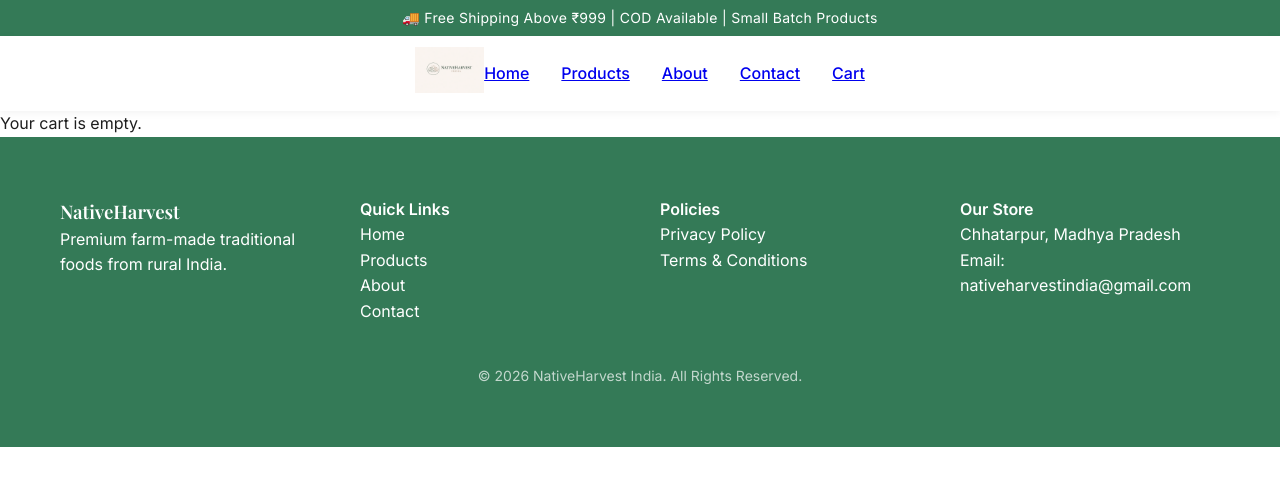
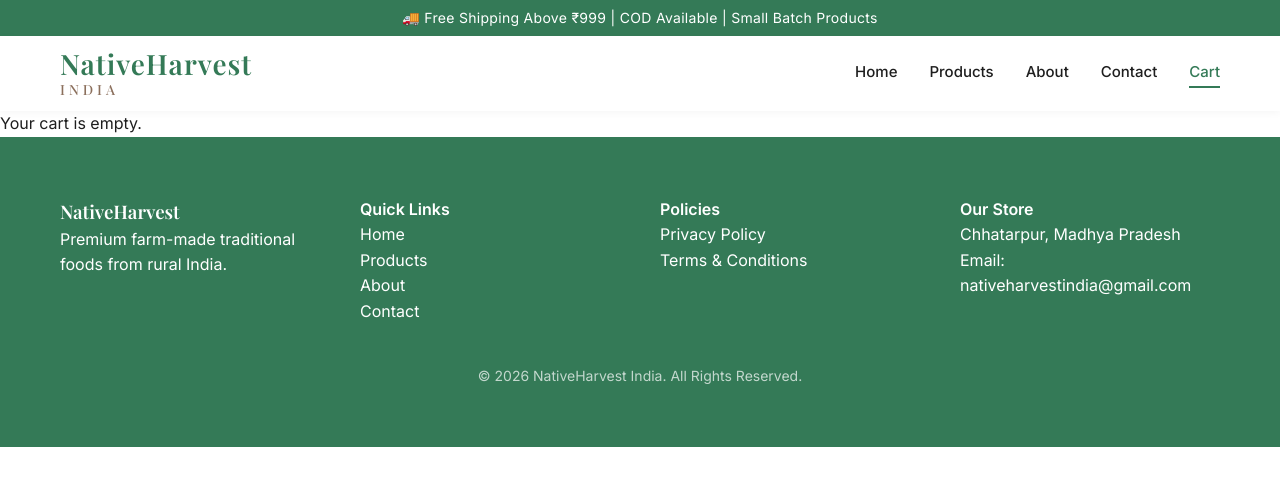
Before and after one commit to samarthr8/nativeharvest-app, a React (Vite) app in the folder frontend/: page /cart in a window 1280 px wide. Shown: the top 486 px of the page. Built offline with nearby package versions, Linux system fonts and the light colour scheme.

Commit message:
Refined Header and Hero section

```diff
--- a/frontend/src/components/layout/Header.jsx
+++ b/frontend/src/components/layout/Header.jsx
@@ -1,37 +1,67 @@
-import { Link } from "react-router-dom";
-import logo from "../../assets/logo-horizontal.png";
-// 👆 Put your horizontal logo inside:
-// src/assets/logo-horizontal.png
+import { Link, useLocation } from "react-router-dom";
 
-const Header = () => {
+export default function Header() {
+  const location = useLocation();
+
+  const navItems = [
+    { name: "Home", path: "/" },
+    { name: "Products", path: "/products" },
+    { name: "About", path: "/about" },
+    { name: "Contact", path: "/contact" },
+    { name: "Cart", path: "/cart" }
+  ];
+
   return (
     <header
       style={{
-        background: "white",
-        boxShadow: "0 2px 8px rgba(0,0,0,0.05)",
         height: "75px",
+        background: "#ffffff",
         display: "flex",
-        alignItems: "center"
+        alignItems: "center",
+        boxShadow: "0 2px 8px rgba(0,0,0,0.04)",
+        position: "sticky",
+        top: 0,
+        zIndex: 1000
       }}
     >
       <div
-        className="container"
         style={{
+          maxWidth: "1200px",
+          margin: "0 auto",
+          padding: "0 20px",
+          width: "100%",
           display: "flex",
-          alignItems: "center",
-          justifyContent: "space-between"
+          justifyContent: "space-between",
+          alignItems: "center"
         }}
       >
-        {/* LOGO */}
-        <Link to="/">
-          <img
-            src={logo}
-            alt="NativeHarvest"
+        {/* PREMIUM TEXT LOGO */}
+        <Link
+          to="/"
+          style={{
+            fontFamily: "Playfair Display, serif",
+            fontSize: "28px",
+            fontWeight: "600",
+            letterSpacing: "1px",
+            color: "var(--green-dark)",
+            textDecoration: "none",
+            display: "flex",
+            flexDirection: "column",
+            lineHeight: "1.1"
+          }}
+        >
+          NativeHarvest
+          <span
             style={{
-              height: "46px",   // 👈 bigger logo
-              objectFit: "contain"
+              fontSize: "14px",
+              letterSpacing: "4px",
+              fontWeight: "500",
+              marginTop: "2px",
+              color: "#8b6f5c"
             }}
-          />
+          >
+            INDIA
+          </span>
         </Link>
 
         {/* NAVIGATION */}
@@ -39,18 +69,47 @@ const Header = () => {
           style={{
             display: "flex",
             gap: "32px",
-            fontWeight: 500
+            alignItems: "center"
           }}
         >
-          <Link to="/">Home</Link>
-          <Link to="/products">Products</Link>
-          <Link to="/about">About</Link>
-          <Link to="/contact">Contact</Link>
-          <Link to="/cart">Cart</Link>
+          {navItems.map((item) => {
+            const isActive = location.pathname === item.path;
+
+            return (
+              <Link
+                key={item.name}
+                to={item.path}
+                style={{
+                  fontSize: "15px",
+                  fontWeight: "500",
+                  color: isActive
+                    ? "var(--green-dark)"
+                    : "#1e1e1e",
+                  textDecoration: "none",
+                  position: "relative",
+                  paddingBottom: "4px",
+                  transition: "0.2s ease"
+                }}
+              >
+                {item.name}
+
+                {/* Underline Animation */}
+                <span
+                  style={{
+                    position: "absolute",
+                    left: 0,
+                    bottom: 0,
+                    width: isActive ? "100%" : "0%",
+                    height: "2px",
+                    background: "var(--green-dark)",
+                    transition: "0.3s ease"
+                  }}
+                />
+              </Link>
+            );
+          })}
         </nav>
       </div>
     </header>
   );
-};
-
-export default Header;
+}
--- a/frontend/src/pages/Home.jsx
+++ b/frontend/src/pages/Home.jsx
@@ -3,8 +3,9 @@ import api from "../services/api";
 import { Link } from "react-router-dom";
 
 /* ----------------------------------
-   HERO SLIDER (REFINED HEIGHT)
+   HERO SLIDER (REFINED PROPORTIONS)
 ---------------------------------- */
+
 const slides = [
   {
     image:
@@ -33,6 +34,7 @@ const HeroSection = () => {
     const interval = setInterval(() => {
       setCurrent((prev) => (prev + 1) % slides.length);
     }, 5000);
+
     return () => clearInterval(interval);
   }, []);
 
@@ -40,9 +42,9 @@ const HeroSection = () => {
 
   return (
     <section
+      className="hero"
       style={{
-        height: "65vh",
-        minHeight: "480px",
+        height: "clamp(600px, 65vh, 750px)",
         background: `linear-gradient(
           to right,
           rgba(0,0,0,0.45),
@@ -52,15 +54,22 @@ const HeroSection = () => {
         backgroundPosition: "center",
         display: "flex",
         alignItems: "center",
-        color: "white",
-        transition: "0.6s ease"
+        transition: "0.6s ease",
+        color: "white"
       }}
     >
-      <div className="container">
+      <div
+        className="hero-content"
+        style={{
+          maxWidth: "1200px",
+          margin: "0 auto",
+          padding: "0 20px"
+        }}
+      >
         <h1
           style={{
+            fontSize: "48px",
             maxWidth: "650px",
-            fontSize: "48px",
             lineHeight: "1.2"
           }}
         >
@@ -69,16 +78,22 @@ const HeroSection = () => {
 
         <p
           style={{
+            fontSize: "18px",
             marginTop: "18px",
-            maxWidth: "500px",
-            fontSize: "18px",
+            maxWidth: "520px",
             lineHeight: "1.6"
           }}
         >
           {slide.sub}
         </p>
 
-        <div style={{ marginTop: "28px", display: "flex", gap: "18px" }}>
+        <div
+          style={{
+            marginTop: "28px",
+            display: "flex",
+            gap: "18px"
+          }}
+        >
           <Link to="/products" className="btn">
             Shop Now
           </Link>
@@ -97,8 +112,14 @@ const HeroSection = () => {
           </Link>
         </div>
 
-        {/* Dots */}
-        <div style={{ marginTop: "32px", display: "flex", gap: "10px" }}>
+        {/* Slider Dots */}
+        <div
+          style={{
+            marginTop: "30px",
+            display: "flex",
+            gap: "10px"
+          }}
+        >
           {slides.map((_, i) => (
             <div
               key={i}
@@ -124,13 +145,15 @@ const HeroSection = () => {
 /* ----------------------------------
    TRUST STRIP
 ---------------------------------- */
+
 const TrustHighlights = () => (
   <section className="section">
     <div
       className="container"
       style={{
         display: "grid",
-        gridTemplateColumns: "repeat(auto-fit, minmax(200px,1fr))",
+        gridTemplateColumns:
+          "repeat(auto-fit, minmax(200px,1fr))",
         textAlign: "center",
         gap: "40px",
         fontSize: "15px"
@@ -147,6 +170,7 @@ const TrustHighlights = () => (
 /* ----------------------------------
    FEATURED PRODUCTS
 ---------------------------------- */
+
 const FeaturedProducts = () => {
   const [products, setProducts] = useState([]);
 
@@ -196,8 +220,7 @@ const FeaturedProducts = () => {
                   style={{
                     width: "100%",
                     height: "100%",
-                    objectFit: "cover",
-                    transition: "transform 0.4s ease"
+                    objectFit: "cover"
                   }}
                 />
               </div>
@@ -216,21 +239,14 @@ const FeaturedProducts = () => {
                 {p.description}
               </p>
 
-              <strong
-                style={{
-                  fontSize: "18px"
-                }}
-              >
+              <strong style={{ fontSize: "18px" }}>
                 ₹{p.price}
               </strong>
 
               <br />
               <br />
 
-              <Link
-                to="/products"
-                className="btn"
-              >
+              <Link to="/products" className="btn">
                 View Product
               </Link>
             </div>
@@ -244,6 +260,7 @@ const FeaturedProducts = () => {
 /* ----------------------------------
    BRAND STORY
 ---------------------------------- */
+
 const BrandStory = () => (
   <section
     className="section"
@@ -290,6 +307,7 @@ const BrandStory = () => (
 /* ----------------------------------
    NEWSLETTER
 ---------------------------------- */
+
 const Newsletter = () => (
   <section
     className="section"
@@ -326,7 +344,6 @@ const Newsletter = () => (
             flex: 1
           }}
         />
-
         <button className="btn">
           Subscribe
         </button>
@@ -336,8 +353,9 @@ const Newsletter = () => (
 );
 
 /* ----------------------------------
-   HOME EXPORT
+   EXPORT
 ---------------------------------- */
+
 export default function Home() {
   return (
     <>
```
